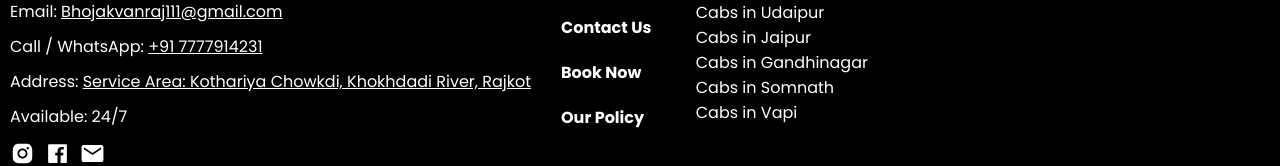
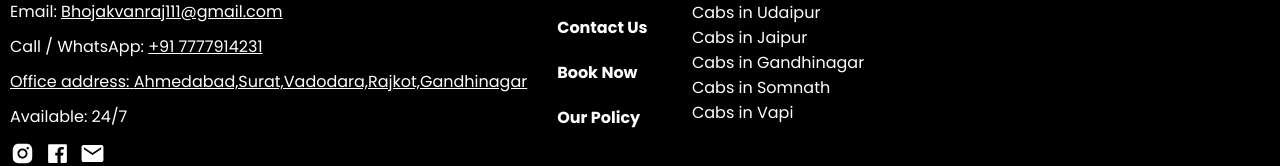
Before and after one commit to abhishekmevada/yash-raj-cab-services, a React (Vite) app: page / in a window 1280 px wide. Shown: the part 3949-4115 px from the top of the page. Built offline with nearby package versions, Linux system fonts and the light colour scheme.

Commit message:
Update Footer.tsx

```diff
--- a/src/components/Footer.tsx
+++ b/src/components/Footer.tsx
@@ -31,14 +31,8 @@ export default function Footer() {
                 +91 7777914231
               </a>
             </p>
-            <p>
-              Address:{" "}
-              <a
-                href="https://maps.app.goo.gl/1n4rBfduw9AKAtbs7"
-                className="fLink"
-              >
-                Service Area: Kothariya Chowkdi, Khokhdadi River, Rajkot
-              </a>
+            <p className="fLink">
+              Office address:{" "}Ahmedabad,Surat,Vadodara,Rajkot,Gandhinagar
             </p>
 
             <p>Available: 24/7</p>
```
